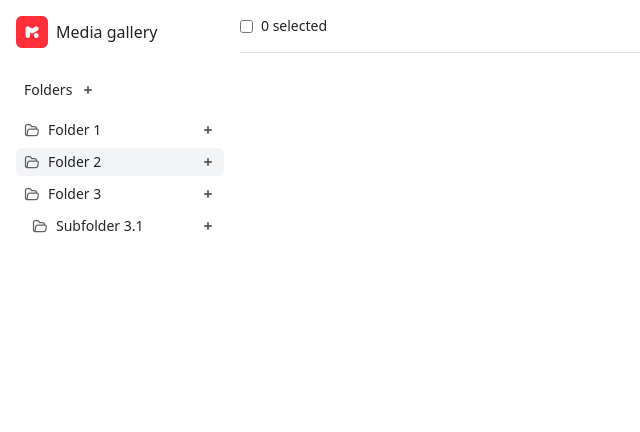
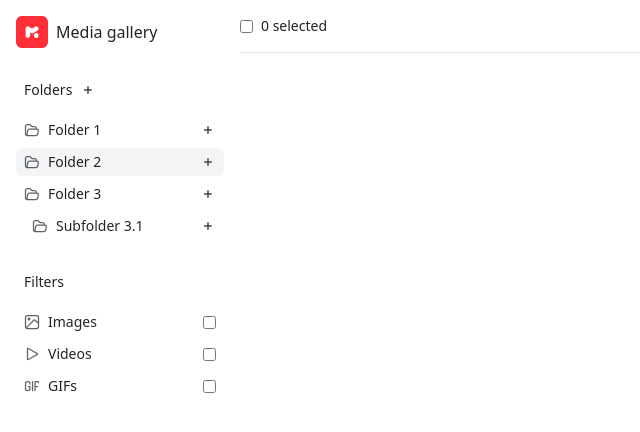
Before and after one commit to StrangerSN/media-gallery, a React (Vite) app: page /folder/2 in a window 1280 px wide. Shown: the top 432 px of the page, without its empty margins (0-640 px from the left). Built offline with nearby package versions, Linux system fonts and the light colour scheme.

Commit message:
Add SidebarFiltersSection and update Sidebar for media type filtering

```diff
--- a/src/components/MediaFileCard/MediaFileCard.tsx
+++ b/src/components/MediaFileCard/MediaFileCard.tsx
@@ -1,4 +1,5 @@
 import MediaFileCardCheckbox from "@app/components/MediaFileCard/MediaFileCardCheckbox";
+import Svg from "@app/components/Svg";
 import { MediaFile } from "@app/contracts/mediaContract";
 import { useMediaFileStore } from "@app/stores/mediaStore";
 import { useMemo } from "react";
@@ -45,6 +46,10 @@ export default function MediaFileCard(props: Props) {
         height={thumbnail.height}
       />
 
+      <div className="absolute inset-0 flex items-center justify-center">
+        {media.type !== "image" && <Svg type={`${media.type}Icon`} />}
+      </div>
+
       <MediaFileCardCheckbox
         isSelected={isSelected}
         orderNumber={orderNumber}
--- a/src/components/Sidebar/Sidebar.tsx
+++ b/src/components/Sidebar/Sidebar.tsx
@@ -1,3 +1,4 @@
+import SidebarFiltersSection from "@app/components/Sidebar/SidebarFiltersSection";
 import SidebarFoldersSection from "@app/components/Sidebar/SidebarFoldersSection";
 import { NavLink } from "react-router";
 
@@ -11,6 +12,8 @@ export default function Sidebar() {
       </NavLink>
 
       <SidebarFoldersSection />
+
+      <SidebarFiltersSection />
     </nav>
   );
 }
--- /dev/null
+++ b/src/components/Sidebar/SidebarFiltersSection.tsx
@@ -0,0 +1,31 @@
+import Checkbox from "@app/components/Checkbox";
+import Svg from "@app/components/Svg";
+import {
+  MediaFileType,
+  MediaFileTypesDisplayName,
+} from "@app/contracts/mediaContract";
+
+export default function SidebarFiltersSection() {
+  return (
+    <section className="flex flex-col gap-4 ">
+      <h2 className="text-sm font-medium px-2">Filters</h2>
+
+      <div className="flex flex-col gap-1 text-sm">
+        {Object.entries(MediaFileTypesDisplayName).map(([key, name]) => (
+          <label
+            key={key}
+            className="text-sm flex items-center gap-2 justify-between rounded-md px-2 py-1 hover:bg-gray-100 cursor-pointer"
+          >
+            <div className="flex items-center gap-2">
+              <Svg type={`${key as MediaFileType}MediaType`} />
+
+              {name}
+            </div>
+
+            <Checkbox />
+          </label>
+        ))}
+      </div>
+    </section>
+  );
+}
--- a/src/components/Sidebar/SidebarFoldersSection.tsx
+++ b/src/components/Sidebar/SidebarFoldersSection.tsx
@@ -7,7 +7,7 @@ export default function SidebarFoldersSection() {
 
   return (
     <section className="flex flex-col gap-4">
-      <div className="flex items-center  gap-2 px-2">
+      <div className="flex items-center gap-2 px-2">
         <h2 className="text-sm font-medium">Folders</h2>
 
         <AddFolderButton />
--- /dev/null
+++ b/src/components/Svg.tsx
@@ -0,0 +1,99 @@
+interface Props {
+  type:
+    | "imageMediaType"
+    | "videoMediaType"
+    | "gifMediaType"
+    | "videoIcon"
+    | "gifIcon";
+}
+
+export default function Svg(props: Props) {
+  const { type } = props;
+
+  switch (type) {
+    case "imageMediaType":
+      return (
+        <svg
+          xmlns="http://www.w3.org/2000/svg"
+          width="16"
+          height="16"
+          fill="none"
+        >
+          <path
+            fill="#5E6166"
+            fillRule="evenodd"
+            d="M.875 3.5A2.625 2.625 0 0 1 3.5.875h9A2.625 2.625 0 0 1 15.125 3.5v9a2.625 2.625 0 0 1-2.625 2.625h-9A2.625 2.625 0 0 1 .875 12.5v-9ZM3.5 2.125c-.76 0-1.375.616-1.375 1.375v9c0 .148.023.29.067.424L9.35 5.765a1.625 1.625 0 0 1 2.298 0l2.226 2.226V3.5c0-.76-.616-1.375-1.375-1.375h-9Zm10.375 7.634-3.11-3.11a.375.375 0 0 0-.53 0l-7.16 7.16c.134.043.277.066.425.066h9c.76 0 1.375-.616 1.375-1.375V9.759ZM6.5 5a1.5 1.5 0 1 1-3 0 1.5 1.5 0 0 1 3 0Z"
+            clipRule="evenodd"
+          />
+        </svg>
+      );
+    case "videoMediaType":
+      return (
+        <svg
+          xmlns="http://www.w3.org/2000/svg"
+          width="16"
+          height="16"
+          fill="none"
+        >
+          <path
+            fill="#5E6166"
+            fillRule="evenodd"
+            d="M2.875 2.862c0-.864.933-1.406 1.683-.977l8.992 5.138a1.125 1.125 0 0 1 0 1.954l-8.992 5.138a1.125 1.125 0 0 1-1.683-.977V2.862Zm1.25.215v9.846L12.74 8 4.125 3.077Z"
+            clipRule="evenodd"
+          />
+        </svg>
+      );
+    case "gifMediaType":
+      return (
+        <svg
+          xmlns="http://www.w3.org/2000/svg"
+          width="16"
+          height="16"
+          fill="none"
+        >
+          <path
+            fill="#5E6166"
+            fillRule="evenodd"
+            d="M.875 5.5A2.625 2.625 0 0 1 3.5 2.875H4A2.625 2.625 0 0 1 6.625 5.5V6a.625.625 0 1 1-1.25 0v-.5c0-.76-.616-1.375-1.375-1.375h-.5c-.76 0-1.375.616-1.375 1.375v5c0 .76.616 1.375 1.375 1.375H4c.76 0 1.375-.616 1.375-1.375V9.125H4.5a.625.625 0 1 1 0-1.25h1c.621 0 1.125.504 1.125 1.125v1.5A2.625 2.625 0 0 1 4 13.125h-.5A2.625 2.625 0 0 1 .875 10.5v-5Zm9.5-1.5c0-.621.504-1.125 1.125-1.125H14c.621 0 1.125.504 1.125 1.125v.5a.625.625 0 1 1-1.25 0v-.375h-2.25v3.75H13.5a.625.625 0 1 1 0 1.25h-1.875V12.5a.625.625 0 1 1-1.25 0V4Zm-1.25-.5a.625.625 0 1 0-1.25 0v9a.625.625 0 1 0 1.25 0v-9Z"
+            clipRule="evenodd"
+          />
+        </svg>
+      );
+    case "videoIcon":
+      return (
+        <svg
+          xmlns="http://www.w3.org/2000/svg"
+          width="28"
+          height="28"
+          fill="none"
+        >
+          <rect width="28" height="28" fill="#000" fillOpacity=".6" rx="14" />
+          <path
+            fill="#fff"
+            fillRule="evenodd"
+            d="M10.558 7.885a1.125 1.125 0 0 0-1.683.977v10.276c0 .864.933 1.406 1.683.977l8.992-5.138a1.125 1.125 0 0 0 0-1.954l-8.992-5.138Z"
+            clipRule="evenodd"
+          />
+        </svg>
+      );
+    case "gifIcon":
+      return (
+        <svg
+          xmlns="http://www.w3.org/2000/svg"
+          width="28"
+          height="28"
+          fill="none"
+        >
+          <rect width="28" height="28" fill="#000" fillOpacity=".6" rx="14" />
+          <path
+            fill="#fff"
+            fillRule="evenodd"
+            d="M6.875 11.5A2.625 2.625 0 0 1 9.5 8.875h.5a2.625 2.625 0 0 1 2.625 2.625v.5a.625.625 0 1 1-1.25 0v-.5c0-.76-.616-1.375-1.375-1.375h-.5c-.76 0-1.375.616-1.375 1.375v5c0 .76.616 1.375 1.375 1.375h.5c.76 0 1.375-.616 1.375-1.375v-1.375H10.5a.625.625 0 1 1 0-1.25h1c.621 0 1.125.504 1.125 1.125v1.5A2.625 2.625 0 0 1 10 19.125h-.5A2.625 2.625 0 0 1 6.875 16.5v-5Zm9.5-1.5c0-.621.504-1.125 1.125-1.125H20c.621 0 1.125.504 1.125 1.125v.5a.625.625 0 1 1-1.25 0v-.375h-2.25v3.75H19.5a.625.625 0 1 1 0 1.25h-1.875V18.5a.625.625 0 1 1-1.25 0V10Zm-1.25-.5a.625.625 0 1 0-1.25 0v9a.625.625 0 1 0 1.25 0v-9Z"
+            clipRule="evenodd"
+          />
+        </svg>
+      );
+    default:
+      return null;
+  }
+}
--- a/src/contracts/mediaContract.ts
+++ b/src/contracts/mediaContract.ts
@@ -1,6 +1,16 @@
+export const MediaFileTypes = ["image", "video", "gif"] as const;
+
+export const MediaFileTypesDisplayName: Record<MediaFileType, string> = {
+  image: "Images",
+  video: "Videos",
+  gif: "GIFs",
+};
+
+export type MediaFileType = (typeof MediaFileTypes)[number];
 export type MediaFileId = string;
 
 export interface MediaFile {
+  type: MediaFileType;
   id: MediaFileId;
   author: string;
   width: number;
--- a/src/stores/mediaStore.ts
+++ b/src/stores/mediaStore.ts
@@ -15,6 +15,66 @@ export const useMediaFileStore = create<MediaState>((set, get) => ({
   // TODO: Load from API
   allMediaFiles: [
     {
+      id: "125",
+      author: "Rick Waalders",
+      width: 1500,
+      height: 1000,
+      url: "https://unsplash.com/photos/3HlgJNdnD7I",
+      download_url: "https://picsum.photos/id/125/1500/1000",
+      folderId: 1,
+      type: "video",
+    },
+    {
+      id: "126",
+      author: "Zugr",
+      width: 4272,
+      height: 2511,
+      url: "https://unsplash.com/photos/asrWX-lU3RE",
+      download_url: "https://picsum.photos/id/126/4272/2511",
+      folderId: 1,
+      type: "video",
+    },
+    {
+      id: "127",
+      author: "Marcin Czerwinski",
+      width: 4032,
+      height: 2272,
+      url: "https://unsplash.com/photos/rf-0DQu5M6Y",
+      download_url: "https://picsum.photos/id/127/4032/2272",
+      folderId: 1,
+      type: "video",
+    },
+    {
+      id: "128",
+      author: "Matteo Minelli",
+      width: 3823,
+      height: 2549,
+      url: "https://unsplash.com/photos/hlnucYOsL-c",
+      download_url: "https://picsum.photos/id/128/3823/2549",
+      folderId: 1,
+      type: "gif",
+    },
+    {
+      id: "129",
+      author: "Charlie Foster",
+      width: 4910,
+      height: 3252,
+      url: "https://unsplash.com/photos/A88emaZe7d8",
+      download_url: "https://picsum.photos/id/129/4910/3252",
+      folderId: 1,
+      type: "gif",
+    },
+    {
+      id: "130",
+      author: "Ryan Jacques",
+      width: 3807,
+      height: 2538,
+      url: "https://unsplash.com/photos/ywiAen4L4qA",
+      download_url: "https://picsum.photos/id/130/3807/2538",
+      folderId: 1,
+      type: "gif",
+    },
+    {
       id: "102",
       author: "Ben Moore",
       width: 4320,
@@ -22,6 +82,7 @@ export const useMediaFileStore = create<MediaState>((set, get) => ({
       url: "https://unsplash.com/photos/pJILiyPdrXI",
       download_url: "https://picsum.photos/id/102/4320/3240",
       folderId: 1,
+      type: "image",
     },
     {
       id: "103",
@@ -31,6 +92,7 @@ export const useMediaFileStore = create<MediaState>((set, get) => ({
       url: "https://unsplash.com/photos/DwTZwZYi9Ww",
       download_url: "https://picsum.photos/id/103/2592/1936",
       folderId: 1,
+      type: "image",
     },
     {
       id: "104",
@@ -40,6 +102,7 @@ export const useMediaFileStore = create<MediaState>((set, get) => ({
       url: "https://unsplash.com/photos/2fl-ocJ5MOA",
       download_url: "https://picsum.photos/id/104/3840/2160",
       folderId: 1,
+      type: "image",
     },
     {
       id: "106",
@@ -49,6 +112,7 @@ export const useMediaFileStore = create<MediaState>((set, get) => ({
       url: "https://unsplash.com/photos/YnfGtpt2gf4",
       download_url: "https://picsum.photos/id/106/2592/1728",
       folderId: 1,
+      type: "image",
     },
     {
       id: "107",
@@ -58,6 +122,7 @@ export const useMediaFileStore = create<MediaState>((set, get) => ({
       url: "https://unsplash.com/photos/9VWOr22LhVI",
       download_url: "https://picsum.photos/id/107/5000/3333",
       folderId: 1,
+      type: "image",
     },
     {
       id: "108",
@@ -67,6 +132,7 @@ export const useMediaFileStore = create<MediaState>((set, get) => ({
       url: "https://unsplash.com/photos/t1mqA3V3-7g",
       download_url: "https://picsum.photos/id/108/2000/1333",
       folderId: 1,
+      type: "image",
     },
     {
       id: "109",
@@ -76,6 +142,7 @@ export const useMediaFileStore = create<MediaState>((set, get) => ({
       url: "https://unsplash.com/photos/YvYBOSiBJE8",
       download_url: "https://picsum.photos/id/109/4287/2392",
       folderId: 1,
+      type: "image",
     },
     {
       id: "110",
@@ -85,6 +152,7 @@ export const useMediaFileStore = create<MediaState>((set, get) => ({
       url: "https://unsplash.com/photos/D76DklsG-5U",
       download_url: "https://picsum.photos/id/110/5000/3333",
       folderId: 1,
+      type: "image",
     },
     {
       id: "111",
@@ -94,6 +162,7 @@ export const useMediaFileStore = create<MediaState>((set, get) => ({
       url: "https://unsplash.com/photos/eLUegVAjN7s",
       download_url: "https://picsum.photos/id/111/4400/2656",
       folderId: 1,
+      type: "image",
     },
     {
       id: "112",
@@ -103,6 +172,7 @@ export const useMediaFileStore = create<MediaState>((set, get) => ({
       url: "https://unsplash.com/photos/kmF_Aq8gkp0",
       download_url: "https://picsum.photos/id/112/4200/2800",
       folderId: 1,
+      type: "image",
     },
     {
       id: "113",
@@ -112,6 +182,7 @@ export const useMediaFileStore = create<MediaState>((set, get) => ({
       url: "https://unsplash.com/photos/yZf1quatKCA",
       download_url: "https://picsum.photos/id/113/4168/2464",
       folderId: 1,
+      type: "image",
     },
     {
       id: "114",
@@ -121,6 +192,7 @@ export const useMediaFileStore = create<MediaState>((set, get) => ({
       url: "https://unsplash.com/photos/llYg8Ni43fc",
       download_url: "https://picsum.photos/id/114/3264/2448",
       folderId: 1,
+      type: "image",
     },
     {
       id: "115",
@@ -130,6 +202,7 @@ export const useMediaFileStore = create<MediaState>((set, get) => ({
       url: "https://unsplash.com/photos/A6S-q3D67Ss",
       download_url: "https://picsum.photos/id/115/1500/1000",
       folderId: 1,
+      type: "image",
     },
     {
       id: "116",
@@ -139,6 +212,7 @@ export const useMediaFileStore = create<MediaState>((set, get) => ({
       url: "https://unsplash.com/photos/YcfCXxo7rpc",
       download_url: "https://picsum.photos/id/116/3504/2336",
       folderId: 1,
+      type: "image",
     },
     {
       id: "117",
@@ -148,6 +222,7 @@ export const useMediaFileStore = create<MediaState>((set, get) => ({
       url: "https://unsplash.com/photos/Q14J2k8VE3U",
       download_url: "https://picsum.photos/id/117/1544/1024",
       folderId: 1,
+      type: "image",
     },
     {
       id: "118",
@@ -157,6 +232,7 @@ export const useMediaFileStore = create<MediaState>((set, get) => ({
       url: "https://unsplash.com/photos/d-Cr8MEW5Uc",
       download_url: "https://picsum.photos/id/118/1500/1000",
       folderId: 1,
+      type: "image",
     },
     {
       id: "119",
@@ -166,6 +242,7 @@ export const useMediaFileStore = create<MediaState>((set, get) => ({
       url: "https://unsplash.com/photos/wE9nUW7tMmk",
       download_url: "https://picsum.photos/id/119/3264/2176",
       folderId: 1,
+      type: "image",
     },
     {
       id: "120",
@@ -175,6 +252,7 @@ export const useMediaFileStore = create<MediaState>((set, get) => ({
       url: "https://unsplash.com/photos/_DA3D5P71qs",
       download_url: "https://picsum.photos/id/120/4928/3264",
       folderId: 1,
+      type: "image",
     },
     {
       id: "121",
@@ -184,6 +262,7 @@ export const useMediaFileStore = create<MediaState>((set, get) => ({
       url: "https://unsplash.com/photos/p-bkdO43shE",
       download_url: "https://picsum.photos/id/121/1600/1067",
       folderId: 1,
+      type: "image",
     },
     {
       id: "122",
@@ -193,6 +272,7 @@ export const useMediaFileStore = create<MediaState>((set, get) => ({
       url: "https://unsplash.com/photos/xS_RzdD5CFE",
       download_url: "https://picsum.photos/id/122/4147/2756",
       folderId: 1,
+      type: "image",
     },
     {
       id: "123",
@@ -202,6 +282,7 @@ export const useMediaFileStore = create<MediaState>((set, get) => ({
       url: "https://unsplash.com/photos/tS9hJOnmKK8",
       download_url: "https://picsum.photos/id/123/4928/3264",
       folderId: 1,
+      type: "image",
     },
     {
       id: "124",
@@ -211,60 +292,7 @@ export const useMediaFileStore = create<MediaState>((set, get) => ({
       url: "https://unsplash.com/photos/fj0tFloTPGQ",
       download_url: "https://picsum.photos/id/124/3504/2336",
       folderId: 1,
-    },
-    {
-      id: "125",
-      author: "Rick Waalders",
-      width: 1500,
-      height: 1000,
-      url: "https://unsplash.com/photos/3HlgJNdnD7I",
-      download_url: "https://picsum.photos/id/125/1500/1000",
-      folderId: 1,
-    },
-    {
-      id: "126",
-      author: "Zugr",
-      width: 4272,
-      height: 2511,
-      url: "https://unsplash.com/photos/asrWX-lU3RE",
-      download_url: "https://picsum.photos/id/126/4272/2511",
-      folderId: 1,
-    },
-    {
-      id: "127",
-      author: "Marcin Czerwinski",
-      width: 4032,
-      height: 2272,
-      url: "https://unsplash.com/photos/rf-0DQu5M6Y",
-      download_url: "https://picsum.photos/id/127/4032/2272",
-      folderId: 1,
-    },
-    {
-      id: "128",
-      author: "Matteo Minelli",
-      width: 3823,
-      height: 2549,
-      url: "https://unsplash.com/photos/hlnucYOsL-c",
-      download_url: "https://picsum.photos/id/128/3823/2549",
-      folderId: 1,
-    },
-    {
-      id: "129",
-      author: "Charlie Foster",
-      width: 4910,
-      height: 3252,
-      url: "https://unsplash.com/photos/A88emaZe7d8",
-      download_url: "https://picsum.photos/id/129/4910/3252",
-      folderId: 1,
-    },
-    {
-      id: "130",
-      author: "Ryan Jacques",
-      width: 3807,
-      height: 2538,
-      url: "https://unsplash.com/photos/ywiAen4L4qA",
-      download_url: "https://picsum.photos/id/130/3807/2538",
-      folderId: 1,
+      type: "image",
     },
   ],
   selectedMediaFiles: [],
```
